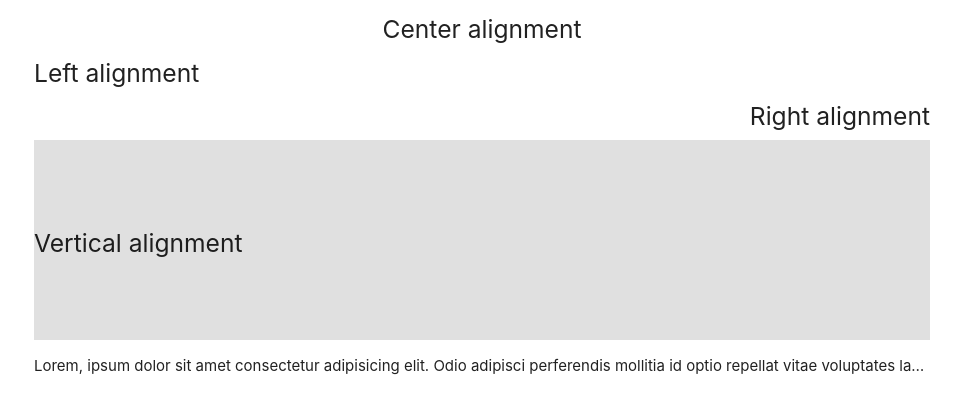
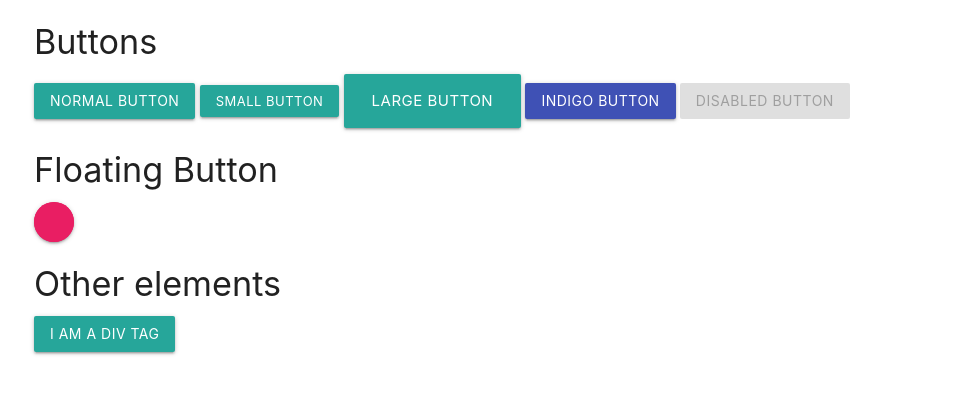
Before and after one commit to Cathal83/materialize, a plain HTML site: page index.html in a window 1280 px wide. Shown: the whole page, without its empty margins (158-1119 px from the left). Drawn offline with nearby package versions, Linux system fonts and the light colour scheme.

Commit message:
Lesson 7: Buttons

```diff
--- a/index.html
+++ b/index.html
@@ -21,19 +21,16 @@
 </head>
 <body>
     <div class="container">
-        <h5 class="center-align">Center alignment</h5>
-        <h5 class="left-align">Left alignment</h5>
-        <h5 class="right-align">Right alignment</h5>
-    </div>
-
-    <div class="container grey lighten-2 box valign-wrapper">
-        <h5>Vertical alignment</h5>
-    </div>
-
-    <div class="container">
-        <p class="truncate">Lorem, ipsum dolor sit amet consectetur adipisicing elit. Odio adipisci perferendis
-            mollitia id optio repellat vitae voluptates laborum natus! Cumque enim dolorem saepe non quam
-            asperiores ad dolorum laborum repellat.</p>
+        <h4>Buttons</h4>
+        <a href="" class="btn waves-effect waves-dark">Normal Button</a>
+        <a href="" class="btn-small">Small Button</a>
+        <a href="" class="btn-large">Large Button</a>
+        <a href="" class="btn indigo waves-effect waves-light">Indigo Button</a>
+        <a href="" class="btn disabled">Disabled Button</a>
+        <h4>Floating Button</h4>
+        <a href="" class="btn-floating pink pulse"></a>
+        <h4>Other elements</h4>
+        <div class="btn">I am a div tag</div>
     </div>
 </body>
 </html>
```
